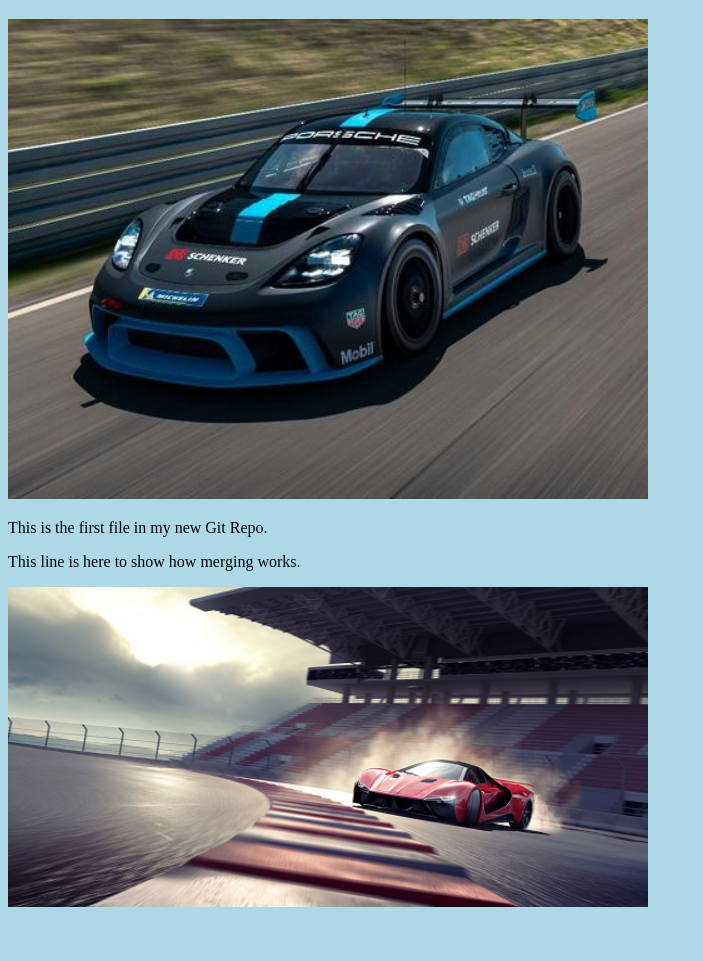
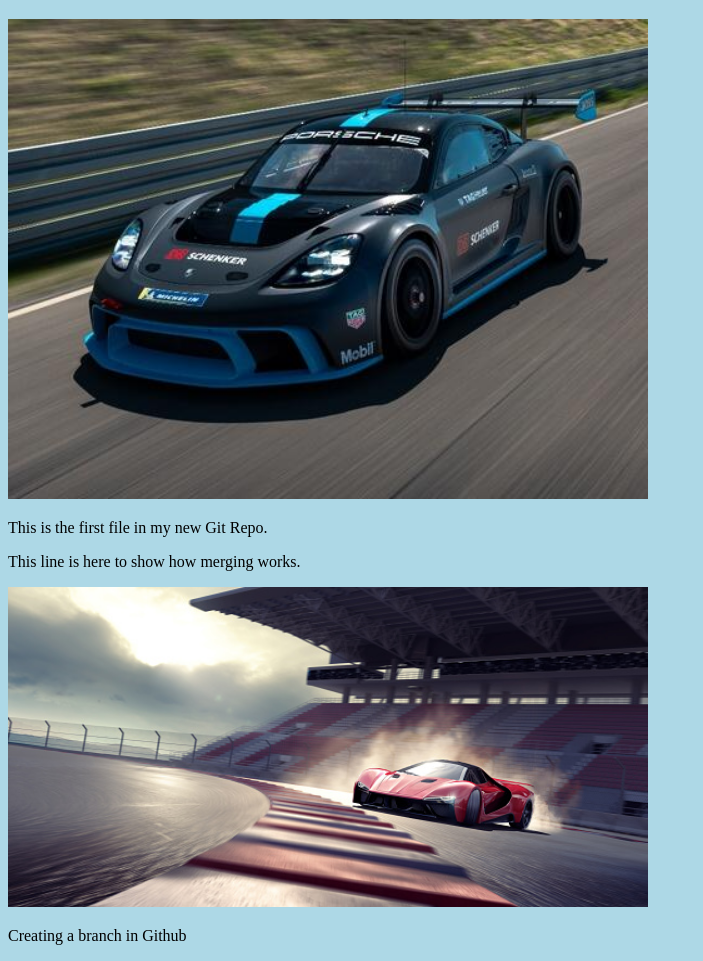
Before and after one commit to kishorekik/test-project, a plain HTML site: page index.html in a window 1280 px wide. Shown: the part 61-1022 px from the top of the page, without its empty margins (0-703 px from the left). Before the commit the page ends 980 px from the top, so only its background shows below. Drawn offline with Linux system fonts and the light colour scheme.

Commit message:
Updated index.html for the paragraph to demo Github Branch

```diff
--- a/index.html
+++ b/index.html
@@ -12,5 +12,7 @@
 <p>This line is here to show how merging works.</p>
 <div><img src="img_hello_git.jpg" alt="Hello Git" style="width:100%;max-width:640px"></div>
 
+<p>Creating a branch in Github</p>
+
 </body>
 </html>
```
